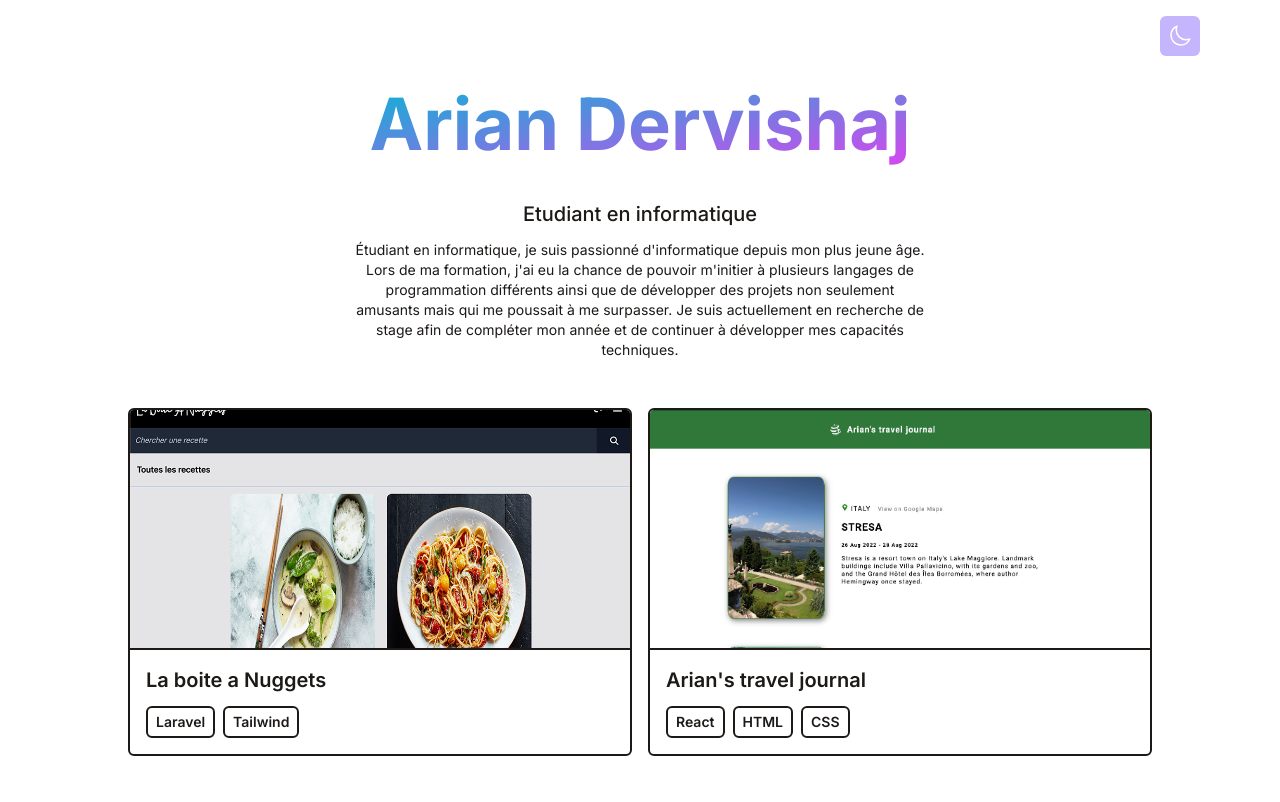
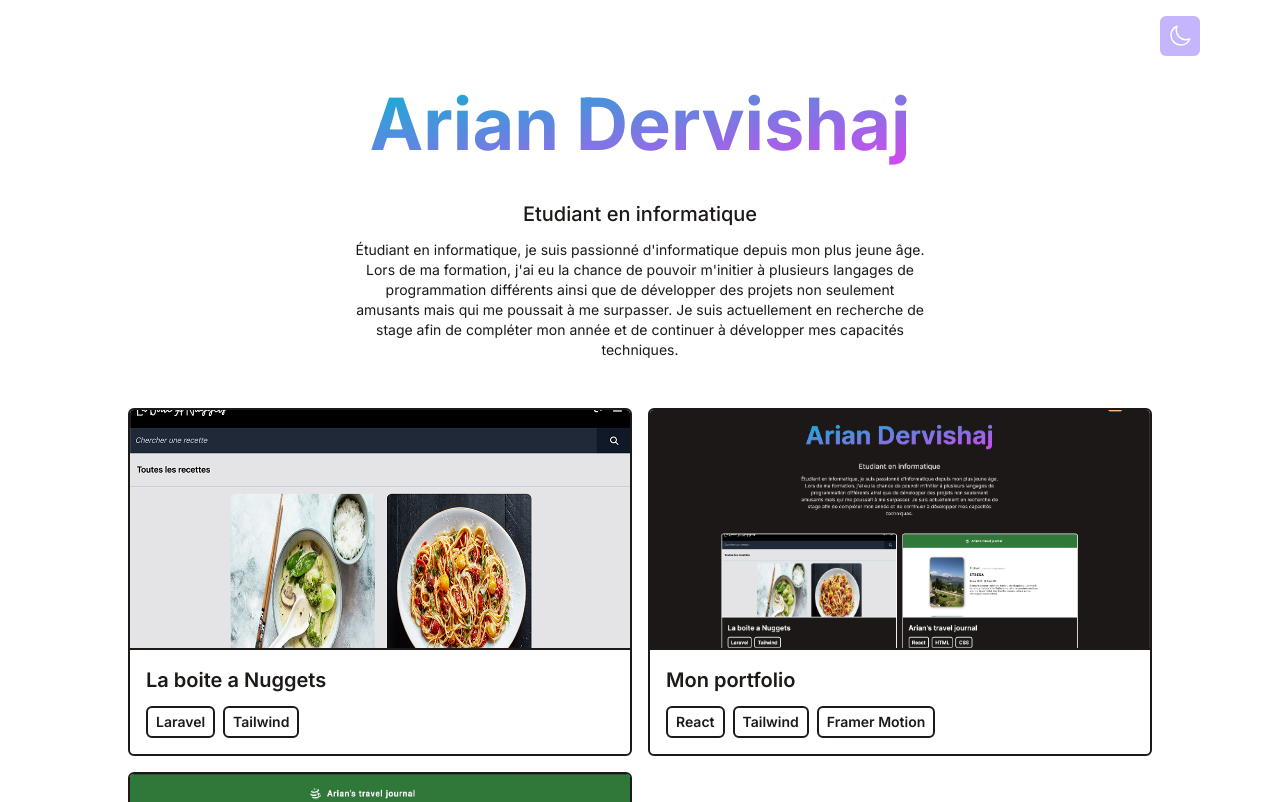
Before and after one commit to ArianDervishaj/ariandervishaj.ch, a React (Vite) app: page / in a window 1280 px wide. Shown: the top 802 px of the page. Built offline with nearby package versions, Linux system fonts and the light colour scheme.

Commit message:
ajout de mon portfolio dans mon portfolio

```diff
--- a/src/data/portfolio.js
+++ b/src/data/portfolio.js
@@ -3,7 +3,13 @@ export default [
         title: "La boite a Nuggets",
         imgUrl: '/assets/laboiteanuggets.png',
         stack: ['Laravel', 'Tailwind'],
-        link: '../components/Contact.jsx'
+        link: 'https://www.laboiteanuggets.ch/recipes',
+    },
+    {
+        title: "Mon portfolio",
+        imgUrl: '/assets/ariandervishaj-ch.png',
+        stack: ['React' ,'Tailwind', 'Framer Motion' ],
+        link: 'https://github.com/ArianDervishaj/ariandervishaj.ch'
     },
     {
         title: "Arian's travel journal",
@@ -11,4 +17,5 @@ export default [
         stack: ['React' ,'HTML','CSS' ],
         link: 'https://github.com/ArianDervishaj/traveljournal'
     },
+
 ]
```
Also changed, not shown: public/assets/ariandervishaj-ch.png (added).
